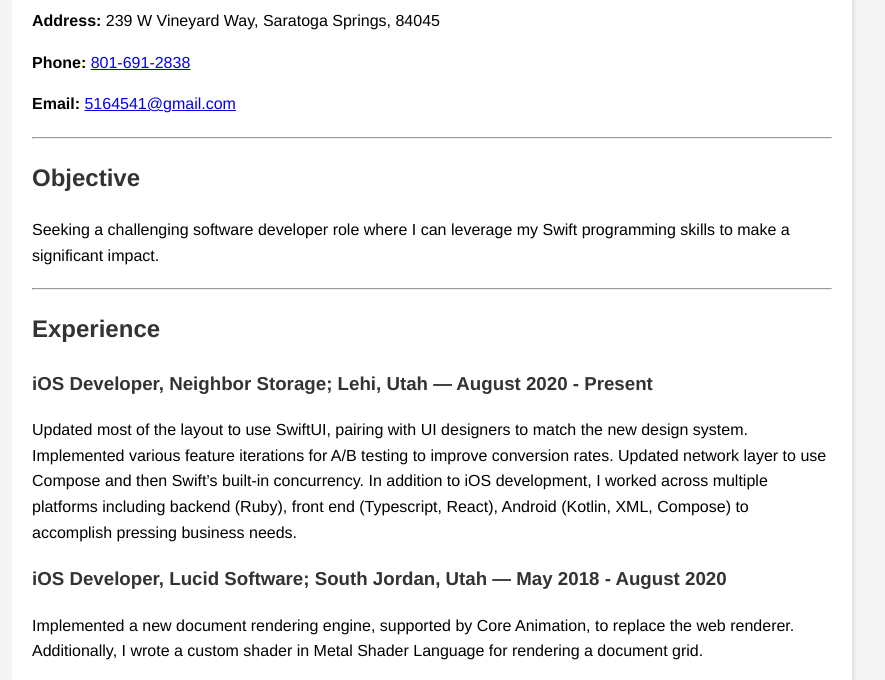
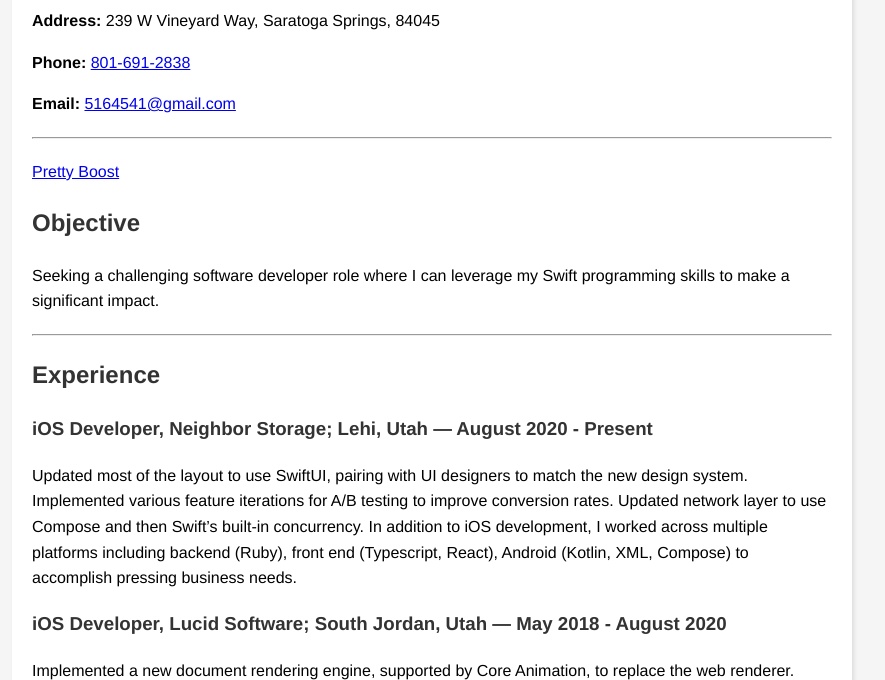
Before and after one commit to alycedaw/alycedaw.github.io, a plain HTML site: page index.html in a window 1280 px wide. Shown: the part 106-786 px from the top of the page, without its empty margins (208-1093 px from the left). Drawn offline with Linux system fonts and the light colour scheme.

Commit message:
Add pretty boost link.

```diff
--- a/index.html
+++ b/index.html
@@ -11,6 +11,8 @@
         <p><b>Phone:</b> <a href="tel:18016912838">801-691-2838</a></p>
         <p><b>Email:</b> <a href="mailto:5164541@gmail.com">5164541@gmail.com</a></p>
         <hr>
+
+        <a href="https://arc.net/boost/9D3183CB-B47E-4AE7-B99B-569E7A88EA0D">Pretty Boost</a>
 
         <h2>Objective</h2>
         <p>Seeking a challenging software developer role where I can leverage my Swift programming skills to make a significant impact.</p>
```
